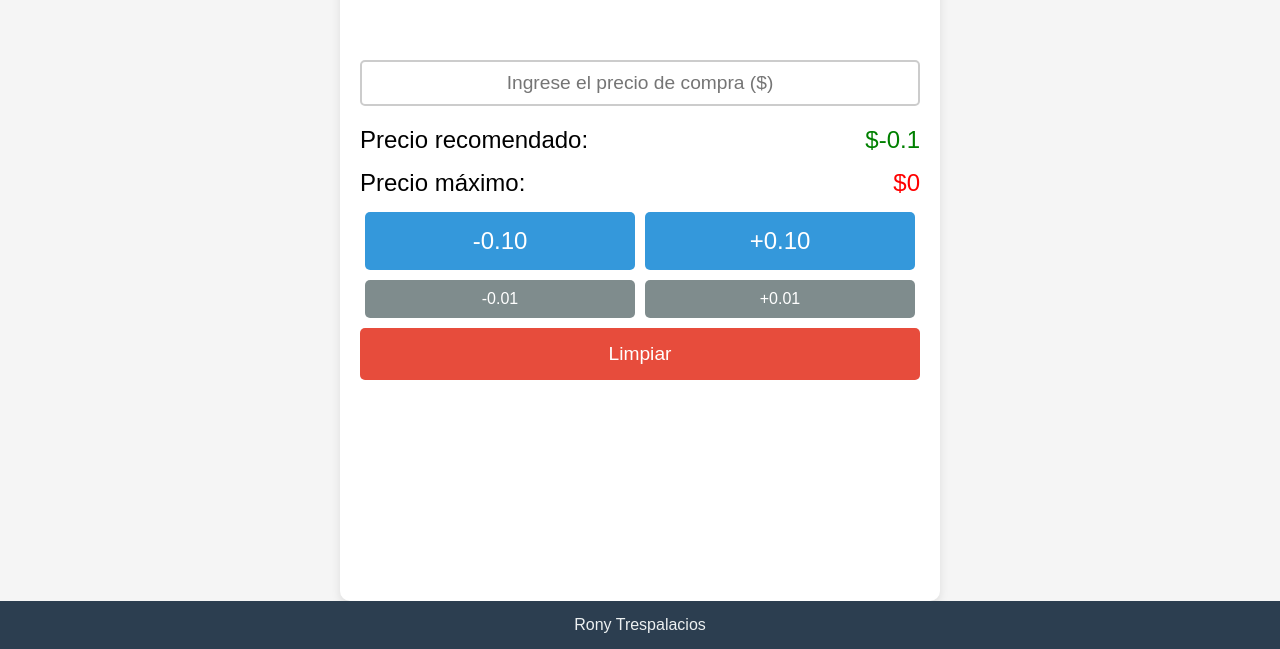
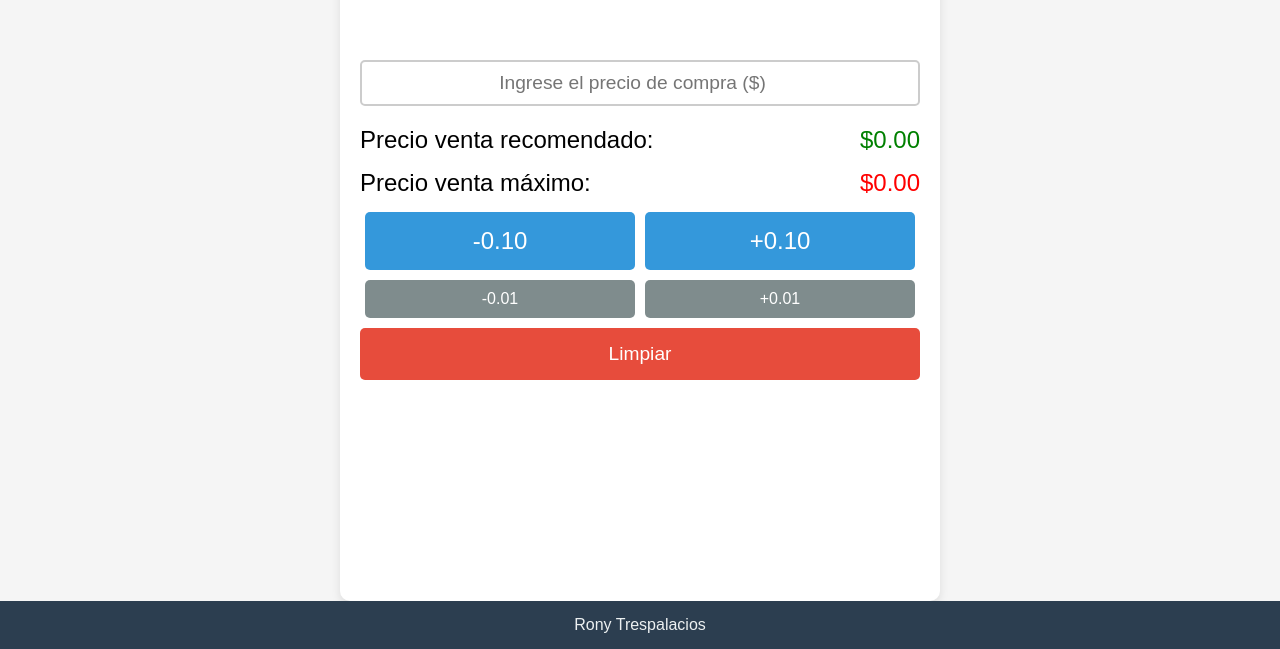
Before and after one commit to RonyTrespalacios/supermarket-price, a plain HTML site: page index.html in a window 1280 px wide. Shown: the part 151-800 px from the top of the page. Drawn offline with Linux system fonts and the light colour scheme.

Commit message:
minior fix and numeric input

```diff
--- a/index.html
+++ b/index.html
@@ -8,17 +8,17 @@
 </head>
 <body>
     <div class="calculator-container">
-        <input type="text" id="price-input" placeholder="Ingrese el precio de compra ($)" />
+        <input type="number" id="price-input" placeholder="Ingrese el precio de compra ($)" inputmode="decimal" />
 
         <!-- Precio recomendado -->
         <div id="price-recommended" class="price-label">
-            <span>Precio recomendado:</span>
+            <span>Precio venta recomendado:</span>
             <span id="recommended-output">$0.00</span>
         </div>
 
         <!-- Precio máximo -->
         <div id="price-max" class="price-label">
-            <span>Precio máximo:</span>
+            <span>Precio venta máximo:</span>
             <span id="max-output">$0.00</span>
         </div>
 
--- a/js/main.js
+++ b/js/main.js
@@ -24,6 +24,14 @@ document.addEventListener('DOMContentLoaded', () => {
     // Función para actualizar los precios
     function updatePrice() {
         let pEntrada = parseInput(priceInput.value);
+
+        // Si la entrada es vacía o inválida, mostrar $0.00 para ambos precios
+        if (isNaN(pEntrada) || pEntrada === 0) {
+            recommendedOutput.textContent = '$0.00';
+            maxOutput.textContent = '$0.00';
+            return;
+        }
+
         let pRecomendado = calculatePrice(pEntrada);
         let pMaximo = parseFloat((pEntrada * 2).toFixed(2)); // Precio máximo es pEntrada * 2
 
```
